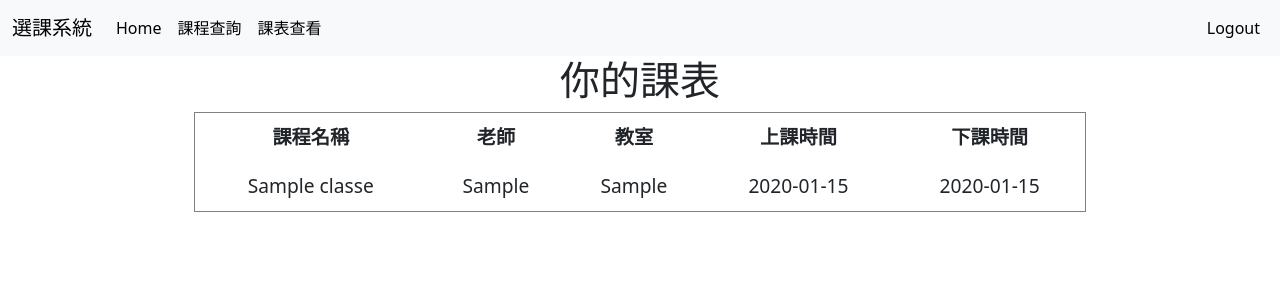
After one commit to devops-sample-113/group_3, a Flask app: page /timetable in a window 1280 px wide. The commit adds this page. Shown: the top 300 px of the page. Run offline with Flask 3, Linux system fonts and the light colour scheme; a user stored in the database is signed in; tables that the repository leaves empty hold one stand-in row (values such as "Sample post").

Commit message:
課表查看

```diff
--- a/website/__init__.py
+++ b/website/__init__.py
@@ -11,7 +11,7 @@ def create_app():
     app.config["SQLALCHEMY_DATABASE_URI"] = "sqlite:///database.db"
     db.init_app(app)
 
-    from .models import Student, Classes
+    from .models import Student, Classes,Enrollment
 
     with app.app_context():
         db.create_all()
--- a/website/templates/base.html
+++ b/website/templates/base.html
@@ -27,6 +27,9 @@
           </li>
           <li class="nav-item">
             <a class="nav-link active" aria-current="page" href="/search">課程查詢</a>
+          </li>
+          <li class="nav-item">
+            <a class="nav-link active" aria-current="page" href="/timetable">課表查看</a>
           </li>
 
         </ul>
--- /dev/null
+++ b/website/templates/timetable.html
@@ -0,0 +1,27 @@
+{% extends "base.html" %}
+{% block title %}課表查看{% endblock %}
+{% block content %}
+
+<h1 align="center">你的課表</h1>
+<div style="display: flex; justify-content: center;">
+    <table border="1" style="border-collapse: collapse; width: 80%; font-size: 1.2em;">
+        <tr>
+            <th style="padding: 10px; text-align: center;">課程名稱</th>
+            <th style="padding: 10px; text-align: center;">老師</th>
+            <th style="padding: 10px; text-align: center;">教室</th>
+            <th style="padding: 10px; text-align: center;">上課時間</th>
+            <th style="padding: 10px; text-align: center;">下課時間</th>
+        </tr>
+        {% for class in classes %}
+        <tr>
+            <td style="padding: 10px; text-align: center;">{{ class.name }}</td>
+            <td style="padding: 10px; text-align: center;">{{ class.teacher }}</td>
+            <td style="padding: 10px; text-align: center;">{{ class.classroom }}</td>
+            <td style="padding: 10px; text-align: center;">{{ class.startTime }}</td>
+            <td style="padding: 10px; text-align: center;">{{ class.endTime }}</td>
+        </tr>
+        {% endfor %}
+    </table>
+</div>
+
+{% endblock %}
--- a/website/views.py
+++ b/website/views.py
@@ -1,6 +1,6 @@
 from flask import Blueprint, render_template, request, flash, redirect, url_for
 from flask_login import current_user, login_required
-from .models import Student, Classes
+from .models import Student, Classes,Enrollment
 from . import db
 from datetime import datetime
 import os, sys
@@ -22,3 +22,14 @@ def search():
         student = Student.query.filter_by(account=account).first()
 
     return render_template("search.html", student=student, account=account,user=current_user)
+
+@views.route('/timetable', methods=["GET", "POST"])
+@login_required
+def timetable():
+    student_id = current_user.student_id
+
+    enrollments = Enrollment.query.filter_by(student_id=student_id).all()
+
+    classes = [Classes.query.get(enrollment.class_id) for enrollment in enrollments]
+
+    return render_template('timetable.html', classes=classes, user = current_user)
```
Also changed, not shown: addFunctions/addclass.py (+11 -0 lines), website/models.py (+16 -1 lines).
